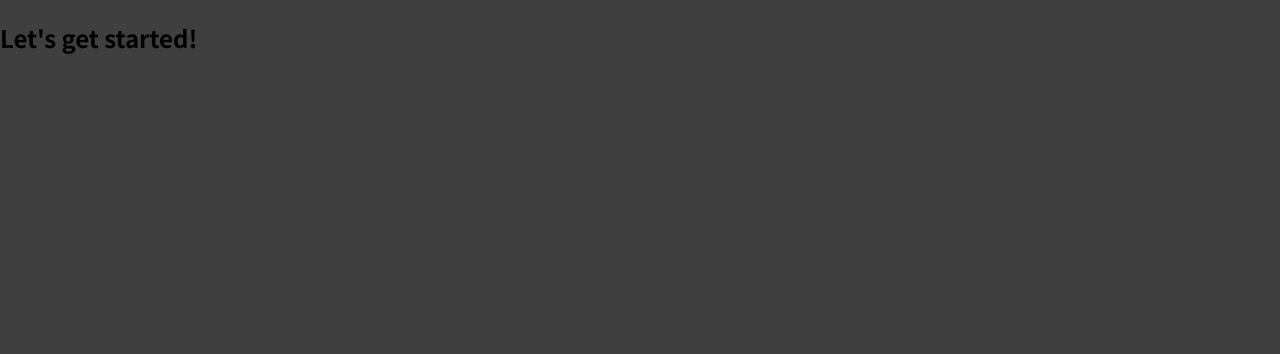
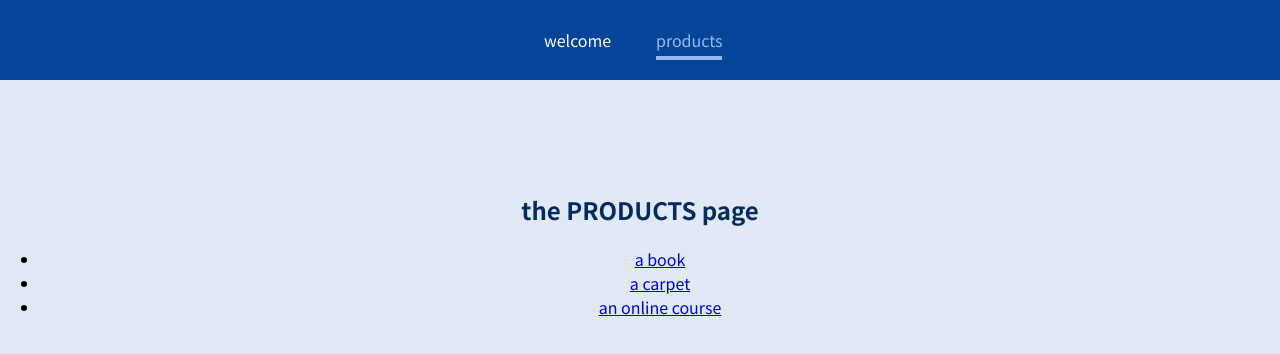
Before and after one commit to vitorjaguat/react-max-20-router, a JavaScript app: page /products in a window 1280 px wide. Shown: the top 354 px of the page. Built offline with nearby package versions, Linux system fonts and the light colour scheme.

Commit message:
add routes and pages, ready to jump to new practice project (next commit)

```diff
--- a/src/App.js
+++ b/src/App.js
@@ -1,9 +1,31 @@
-import { Route } from 'react-router-dom';
+import { Route, Switch, Redirect } from 'react-router-dom';
+import Welcome from './pages/Welcome';
+import Products from './pages/Products';
+import MainHeader from './components/MainHeader';
+import ProductDetail from './pages/ProductDetail';
 
 function App() {
   return (
     <div>
-      <h2>Let's get started!</h2>
+      <header>
+        <MainHeader />
+      </header>
+      <main>
+        <Switch>
+          <Route path="/" exact>
+            <Redirect to="/welcome" />
+          </Route>
+          <Route path="/welcome">
+            <Welcome />
+          </Route>
+          <Route path="/products" exact>
+            <Products />
+          </Route>
+          <Route path="/products/:productId">
+            <ProductDetail />
+          </Route>
+        </Switch>
+      </main>
     </div>
   );
 }
--- /dev/null
+++ b/src/components/MainHeader.js
@@ -0,0 +1,22 @@
+import { NavLink } from 'react-router-dom';
+
+import classes from './MainHeader.module.css';
+
+export default function MainHeader() {
+  return (
+    <header className={classes.header}>
+      <ul>
+        <li>
+          <NavLink activeClassName={classes.active} to="/welcome">
+            welcome
+          </NavLink>
+        </li>
+        <li>
+          <NavLink activeClassName={classes.active} to="/products">
+            products
+          </NavLink>
+        </li>
+      </ul>
+    </header>
+  );
+}
--- /dev/null
+++ b/src/components/MainHeader.module.css
@@ -0,0 +1,38 @@
+.header {
+  width: 100%;
+  height: 5rem;
+  background-color: #044599;
+  padding: 0 10%;
+}
+
+.header nav {
+  height: 100%;
+}
+
+.header ul {
+  height: 100%;
+  list-style: none;
+  display: flex;
+  padding: 0;
+  margin: 0;
+  align-items: center;
+  justify-content: center;
+}
+
+.header li {
+  margin: 0 1rem;
+  width: 5rem;
+}
+
+.header a {
+  color: white;
+  text-decoration: none;
+}
+
+.header a:hover,
+.header a:active,
+.header a.active {
+  color: #95bcf0;
+  padding-bottom: 0.25rem;
+  border-bottom: 4px solid #95bcf0;
+}
--- a/src/components/Products.js
+++ /dev/null
@@ -1,3 +0,0 @@
-export default function Products() {
-  return <h1>the PRODUCTS page</h1>;
-}
--- a/src/components/Welcome.js
+++ /dev/null
@@ -1,3 +0,0 @@
-export default function Welcome() {
-  return <h1>the welcome page</h1>;
-}
--- a/src/index.css
+++ b/src/index.css
@@ -10,5 +10,17 @@
 
 body {
   margin: 0;
-  background-color: #3f3f3f;
+  background-color: #e0e9f5;
 }
+
+main {
+  margin-top: 7rem;
+  text-align: center;
+}
+
+h1,
+h2,
+h3,
+p {
+  color: #042b5f;
+}
--- a/src/index.js
+++ b/src/index.js
@@ -1,7 +1,12 @@
 import ReactDOM from 'react-dom/client';
+import { BrowserRouter } from 'react-router-dom';
 
 import './index.css';
 import App from './App';
 
 const root = ReactDOM.createRoot(document.getElementById('root'));
-root.render(<App />);
+root.render(
+  <BrowserRouter>
+    <App />
+  </BrowserRouter>
+);
--- /dev/null
+++ b/src/pages/ProductDetail.js
@@ -0,0 +1,12 @@
+import { useParams } from 'react-router-dom';
+
+export default function ProductDetail() {
+  const params = useParams();
+  console.log(params);
+
+  return (
+    <section>
+      <h1>Product Detail</h1>
+    </section>
+  );
+}
--- /dev/null
+++ b/src/pages/Products.js
@@ -0,0 +1,20 @@
+import { Link } from 'react-router-dom';
+
+export default function Products() {
+  return (
+    <section>
+      <h1>the PRODUCTS page</h1>
+      <ul>
+        <li>
+          <Link to="/products/p1">a book</Link>
+        </li>
+        <li>
+          <Link to="/products/p2">a carpet</Link>
+        </li>
+        <li>
+          <Link to="/products/p3">an online course</Link>
+        </li>
+      </ul>
+    </section>
+  );
+}
--- /dev/null
+++ b/src/pages/Welcome.js
@@ -0,0 +1,12 @@
+import { Route } from 'react-router-dom';
+
+export default function Welcome() {
+  return (
+    <section>
+      <h1>the welcome page</h1>
+      <Route path="/welcome/new-user">
+        <p>Welcome, new user!</p>
+      </Route>
+    </section>
+  );
+}
```
Also changed, not shown: 1 other file (tests, documents, lock files or other folders).
